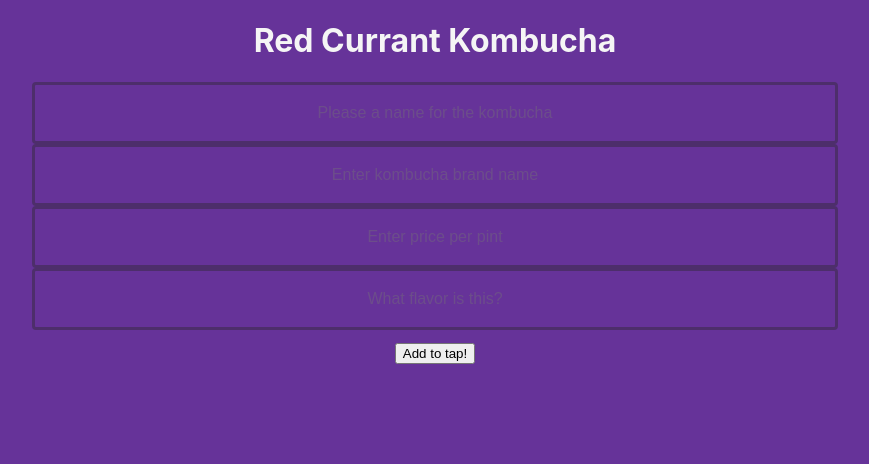
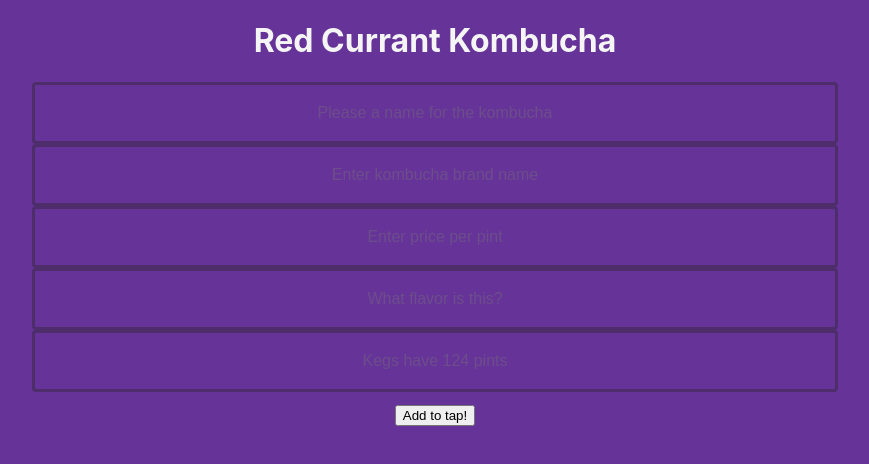
Before and after one commit to bowty14/TapRoom2_now_with_Redux, a React (Create React App) app: page / in a window 1280 px wide. Shown: the top 464 px of the page, without its empty margins (205-1074 px from the left). Built offline with nearby package versions, Linux system fonts and the light colour scheme.

Commit message:
add a details page for the app.

```diff
--- a/src/components/NewKombuchaForm.js
+++ b/src/components/NewKombuchaForm.js
@@ -8,7 +8,7 @@ import ReusableForm from './ReusableForm';
 function NewKombuchaForm(props) {
   function handleNewKumbuchaFormSubmission(event) {
     event.preventDefault();
-    props.onNewKombuchaCreation({ name: event.target.name.value, brand: event.target.brand.value, price: event.target.price.value, flavor: event.target.flavor.value, id: v4() });
+    props.onNewKombuchaCreation({ name: event.target.name.value, brand: event.target.brand.value, price: event.target.price.value, flavor: event.target.flavor.value, quantity: event.target.quantity.value, id: v4() });
   }
 
   return (
--- a/src/components/ReusableForm.js
+++ b/src/components/ReusableForm.js
@@ -26,7 +26,12 @@ function ReusableForm(props) {
           id='flavor'
           type='text'
           name='flavor'
-          placeholder='What flavor is this?' className='field'/>
+          placeholder='What flavor is this?' className='field' />
+        <input
+          id='quantity'
+          type='text'
+          name='quantity'
+          placeholder='Kegs have 124 pints'/>
         <br/>
         <button type='submit' id='reuButton'>{props.buttonText}</button>
 
--- a/src/components/kombuchaList.js
+++ b/src/components/kombuchaList.js
@@ -13,6 +13,7 @@ function KombuchaList(props) {
           brand={kombucha.brand}
           price={kombucha.price}
           flavor={kombucha.flavor}
+          quantity={kombucha.quantity}
           id={kombucha.id}
           key ={kombucha.id}/>
       )}
--- a/src/index.css
+++ b/src/index.css
@@ -16,7 +16,7 @@ body {
   text-align: center;
 }
 
-#name, #brand, #price, #flavor {
+#name, #brand, #price, #flavor, #quantity{
   width:60%;
   height:56px;
   padding: 0px 16px;
@@ -37,7 +37,7 @@ body {
   text-align: center;
 }
 
-#name:hover, #brand:hover, #price:hover, #flavor:hover {
+#name:hover, #brand:hover, #price:hover, #flavor:hover, #quantity:hover{
 background-color: rgba(255, 255, 255, 0.45);
   box-shadow: 0px 4px 20px 0px rgba(0, 0, 0, 0.05);
 }
```
Also changed, not shown: src/components/KombuchaDetail.js (added, +31 -0 lines).
